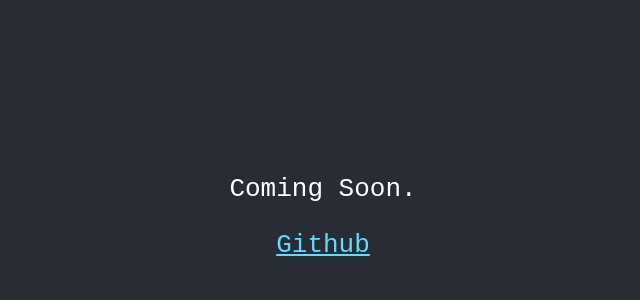
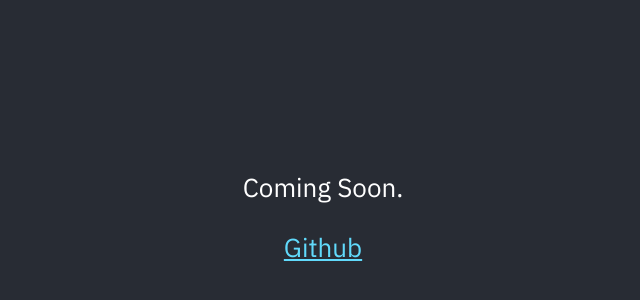
Before and after one commit to SamRoyDev/samroyio-website, a React (Create React App) app: page / in a window 1280 px wide. Shown: the part 196-496 px from the top of the page, without its empty margins (317-957 px from the left). Built offline with nearby package versions, Linux system fonts and the light colour scheme.

Commit message:
trying new fonts

```diff
--- a/src/App.css
+++ b/src/App.css
@@ -22,7 +22,7 @@
   justify-content: center;
   font-size: calc(10px + 2vmin);
   color: white;
-  font-family: 'Courier New', Courier, monospace;
+  font-family: 'IBMPlexSans-Regular';
 }
 
 .App-body {
--- a/src/index.css
+++ b/src/index.css
@@ -1,3 +1,8 @@
+@font-face {
+  font-family: 'IBMPlexSans-Regular';
+  src: local('IBMPlexSans-Regular'), url(./fonts/IBMPlexSans-Regular.ttf) format('truetype');
+}
+
 body {
   margin: 0;
   font-family: -apple-system, BlinkMacSystemFont, 'Segoe UI', 'Roboto', 'Oxygen',
```
Also changed, not shown: src/fonts/IBMPlexSans-Regular.ttf (added).
